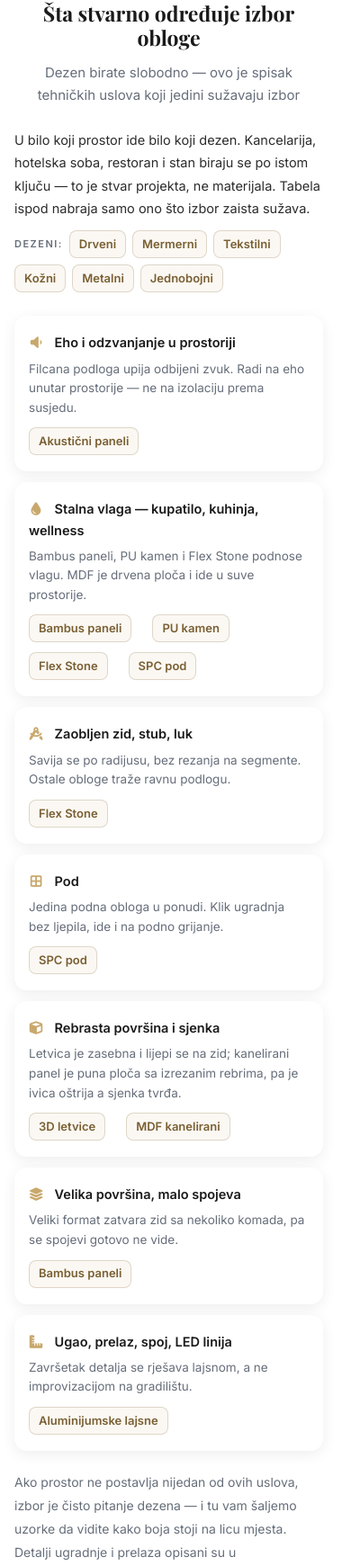
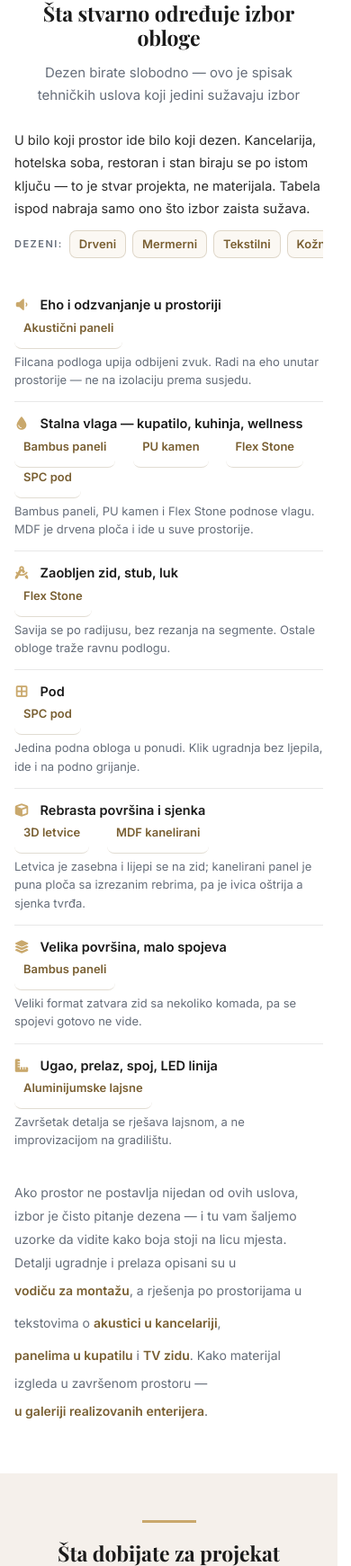
Before and after one commit to makemyhomeme-blip/makemyhome-website, a PHP site: page /decor-box.php in a window 390 px wide. Shown: the part 1328-3069 px from the top of the page at 90% size. Run offline with PHP 8.4, Linux system fonts and the light colour scheme.

Commit message:
Tabela uslova: sedam kartica sa dugmadima postaje jedan spisak
Na telefonu je svaki red tabele bio bijela kartica sa sjenkom, a unutar nje jos
i dugmad sa odgovorom. Sedam takvih je davalo odjeljak od preko 1900 px i utisak
sedam odvojenih cjelina, iako je rijec o jednom spisku.

Sada je to obican spisak:
   uslov            podebljano, prvo
   odgovor          zlatan tekst odmah ispod
   objasnjenje      sitnije i sivo, na dnu
Redove dijeli tanka linija umjesto kartice.

Redoslijed je namjerno promijenjen: covjek prvo dobije ODGOVOR, a objasnjenje
procita samo ako ga zanima. U kodu ostaje isti redoslijed celija, mijenja se
samo prikaz.

Odgovori vise nisu dugmad nego obican zlatan tekst sa tankim podvlacenjem.
Visina za prst se dobija razmakom iznad i ispod, ne okvirom oko slova — i dalje
je 31 px.

Tabela u kodu ostaje tabela: thead, th i td se ne diraju, pa citaci ekrana i
Google i dalje vide tabelu.

DEZENI — sest dugmadi se lomilo u dva reda. Sada stoje u jednom redu koji se
prevlaci prstom, isto kao traka slicnih proizvoda na stranici proizvoda.
Skroluje se samo ta traka; stranica se ne pomjera bocno.

Co-Authored-By: Claude Opus 5 <noreply@anthropic.com>
Claude-Session: https://claude.ai/code/session_01EXVuQpyVUgr3TAfj183QCb

```diff
--- a/decor-box.php
+++ b/decor-box.php
@@ -277,29 +277,27 @@ require_once __DIR__ . '/php/dimenzije.php';
       .db-kat-tekst{padding:18px 18px 20px;}
       .db-kat-ime{font-size:17.5px;}
       .db-kat-nota{text-align:left;}
-      /* Tabela namjena se na telefonu ne skroluje bocno nego se slaze u kartice:
-         svaki red postaje jedna kartica, a zaglavlje kolona se sakrije jer se
-         znacenje vidi iz same kartice. */
-      .db-namjena-wrap{overflow-x:visible;border:none;border-radius:0;}
-      .db-namjena-tabela{min-width:0;background:transparent;}
+      /* Tabela je na telefonu bila sedam bijelih kartica, a u svakoj jos i
+         dugmad — pa je odjeljak bio dug preko 1900 px i izgledao kao sedam
+         odvojenih cjelina. Sada je to jedan spisak: uslov podebljano, odmah
+         ispod odgovor u zlatnom, pa objasnjenje sitnije. Redovi se dijele
+         tankom linijom umjesto karticom.
+         Tabela ostaje tabela u kodu — mijenja se samo kako se prikazuje. */
+      .db-namjena-wrap{overflow-x:visible;border:none;border-radius:0;margin-top:20px;}
+      .db-namjena-tabela{display:block;width:100%;min-width:0;background:transparent;}
+      .db-namjena-tabela tbody{display:block;width:100%;}
       .db-namjena-tabela thead{position:absolute;width:1px;height:1px;overflow:hidden;clip:rect(0 0 0 0);white-space:nowrap;}
-      .db-namjena-tabela tbody tr{display:block;background:#fff;border:0;border-radius:14px;padding:18px 16px 16px;margin-bottom:12px;box-shadow:0 4px 16px rgba(0,0,0,0.07);}
-      .db-namjena-tabela tbody th,.db-namjena-tabela tbody td{display:block;width:auto;padding:0;border-bottom:none;background:transparent!important;}
-      .db-namjena-tabela tbody th{font-size:15.5px;margin-bottom:7px;}
-      .db-namjena-tabela tbody td{font-size:14px;margin-bottom:9px;}
-      /* Kad linkovi postanu dugmad, zarezi i "i" izmedju njih vise nemaju smisla
-         — vise ne stoje u recenici nego lebde izmedju dva dugmeta. Gase se sa
-         font-size:0 na celiji, a dugmad vracaju svoju velicinu. */
-      .db-namjena-tabela tbody td:last-child{margin-bottom:0;font-size:0;display:flex;flex-wrap:wrap;gap:8px;align-items:center;}
-      /* Linkovi na kategorije bili su obican podvuceni tekst visok 18 px — na
-         telefonu premalo da se pogodi prstom, i dva susjedna linka se dodiruju.
-         Na uskom ekranu postaju dugmad od 40 px sa razmakom izmedju. */
-      .db-namjena-tabela tbody td:last-child a{font-size:14.5px;display:inline-flex;align-items:center;min-height:40px;padding:0 14px;border:1px solid rgba(121,95,50,0.35);border-radius:999px;background:rgba(201,168,108,0.08);line-height:1.2;}
-      /* Tabela se na telefonu slaze u kartice, pa red i celija ne smiju
-         zadrzati sirinu koja je racunata za tabelu od 640 px. */
-      .db-namjena-tabela{display:block;width:100%;}
-      .db-namjena-tabela tbody{display:block;width:100%;}
-      .db-namjena-tabela tbody th{max-width:100%;}
+      .db-namjena-tabela tbody tr{display:flex;flex-direction:column;background:none;border:0;border-bottom:1px solid rgba(0,0,0,0.09);border-radius:0;padding:14px 0;margin:0;box-shadow:none;}
+      .db-namjena-tabela tbody tr:last-child{border-bottom:0;}
+      .db-namjena-tabela tbody th,.db-namjena-tabela tbody td{display:block;width:auto;max-width:100%;padding:0;border-bottom:none;background:transparent!important;}
+      /* Uslov ide prvi, pa odgovor, pa objasnjenje — covjek prvo dobije
+         odgovor, a objasnjenje procita samo ako ga zanima. */
+      .db-namjena-tabela tbody th{order:1;font-size:14.5px;line-height:1.35;margin-bottom:5px;}
+      .db-namjena-tabela tbody td:last-child{order:2;margin:0 0 4px;}
+      .db-namjena-tabela tbody td:first-of-type{order:3;font-size:13px;line-height:1.55;color:var(--gray);margin:0;}
+      /* Odgovor: obican zlatan tekst, ne dugme. Visina za prst se dobija
+         razmakom iznad i ispod, ne okvirom oko slova. */
+      .db-namjena-tabela tbody td:last-child a{display:inline-block;font-size:13.5px;font-weight:700;color:#795f32;border:0;border-bottom:1px solid rgba(121,95,50,0.4);border-radius:0;background:none;padding:6px 0;margin:0 16px 0 0;line-height:1.2;}
       .db-namjena-nota{text-align:left;}
       /* Linkovi unutar recenice ostaju dio teksta, ali dobijaju visi prostor za
          dodir — inace su svega 17 px visoki i tesko se pogadjaju prstom. */
@@ -328,9 +326,14 @@ require_once __DIR__ . '/php/dimenzije.php';
       /* Dugmad su bila visoka 36-40px sa punim zaobljenjem — na uskom ekranu
          su izgledala kao veliki baloni i sest komada je uzimalo dva reda.
          Sada su niza, uza i blago zaobljena; i dalje se lako pogode prstom. */
-      .db-dekori{justify-content:flex-start;gap:7px;margin-top:12px;}
-      .db-dekori a{min-height:31px;padding:0 10px;font-size:13px;border-radius:8px;border-color:rgba(121,95,50,0.22);}
-      .db-dekori-nas{font-size:11px;letter-spacing:1.5px;}
+      /* Sest dugmadi se lomilo u dva reda. Sada stoje u jednom redu koji se
+         prevlaci prstom — isti nacin kao traka slicnih proizvoda na stranici
+         proizvoda. Stranica se pri tome ne pomjera bocno; skroluje se samo
+         ova traka. */
+      .db-dekori{justify-content:flex-start;flex-wrap:nowrap;overflow-x:auto;gap:7px;margin-top:12px;padding-bottom:2px;scrollbar-width:none;-webkit-overflow-scrolling:touch;}
+      .db-dekori::-webkit-scrollbar{display:none;}
+      .db-dekori-nas{flex:0 0 auto;font-size:11px;letter-spacing:1.5px;}
+      .db-dekori a{flex:0 0 auto;min-height:31px;padding:0 10px;font-size:13px;border-radius:8px;border-color:rgba(121,95,50,0.22);}
       .db-namjena-tabela tbody td:last-child a{min-height:31px;padding:0 10px;font-size:13px;border-radius:8px;border-color:rgba(121,95,50,0.22);}
       .db-namjena-tabela tbody td:last-child{gap:7px;}
       .db-ben-card h3,.db-tok-korak h3{font-size:15.5px;}
```
